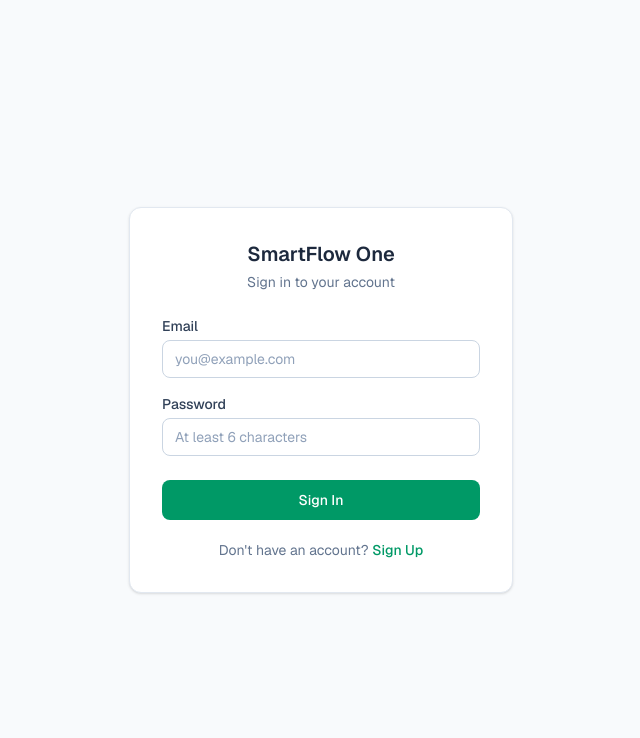
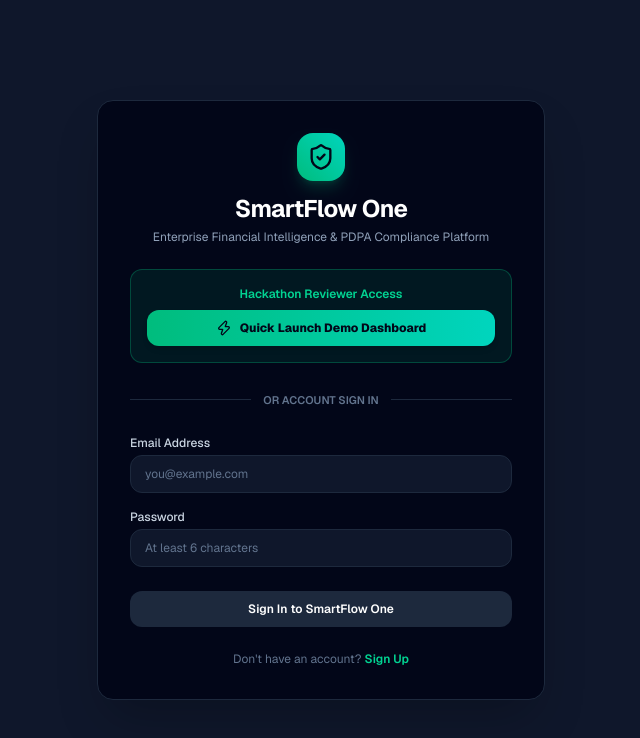
Before and after one commit to vaiyud/ai-powered-financial-report-analysis, a Next.js app: page /login in a window 1280 px wide. Shown: the top 738 px of the page, without its empty margins (319-959 px from the left). Built offline with nearby package versions, Linux system fonts and the light colour scheme.

Commit message:
fix(demo): allow public demo access to dashboard routes and add Quick Launch Demo button on login

```diff
--- a/src/app/login/page.tsx
+++ b/src/app/login/page.tsx
@@ -3,6 +3,7 @@
 import { useState } from "react";
 import { useRouter } from "next/navigation";
 import { createClient } from "@/lib/supabase/client";
+import { ShieldCheck, Zap } from "lucide-react";
 
 export default function LoginPage() {
   const router = useRouter();
@@ -52,19 +53,48 @@
     }
   }
 
+  const handleGuestDemoLaunch = () => {
+    router.push("/dashboard");
+  };
+
   return (
-    <div className="flex min-h-screen items-center justify-center bg-slate-50 px-4">
-      <div className="w-full max-w-sm rounded-xl border border-slate-200 bg-white p-8 shadow-sm">
+    <div className="flex min-h-screen items-center justify-center bg-slate-900 px-4">
+      <div className="w-full max-w-md rounded-2xl border border-slate-800 bg-slate-950 p-8 shadow-2xl text-slate-100">
         {/* Header */}
         <div className="mb-6 text-center">
-          <h1 className="text-xl font-semibold text-slate-800">
+          <div className="mx-auto mb-3 flex h-12 w-12 items-center justify-center rounded-2xl bg-gradient-to-tr from-emerald-500 to-teal-400 text-slate-950 font-bold shadow-lg shadow-emerald-500/20">
+            <ShieldCheck className="h-7 w-7" />
+          </div>
+          <h1 className="text-2xl font-bold tracking-tight text-white flex items-center justify-center gap-2">
             SmartFlow One
           </h1>
-          <p className="mt-1 text-sm text-slate-500">
-            {mode === "sign-in"
-              ? "Sign in to your account"
-              : "Create a new account"}
+          <p className="mt-1 text-xs text-slate-400">
+            Enterprise Financial Intelligence & PDPA Compliance Platform
           </p>
+        </div>
+
+        {/* Demo Quick Launch Button */}
+        <div className="mb-6 rounded-xl border border-emerald-500/30 bg-emerald-500/10 p-4 text-center">
+          <p className="text-xs font-semibold text-emerald-400 mb-2">
+            Hackathon Reviewer Access
+          </p>
+          <button
+            type="button"
+            onClick={handleGuestDemoLaunch}
+            className="flex w-full items-center justify-center gap-2 rounded-xl bg-gradient-to-r from-emerald-500 to-teal-400 px-4 py-2.5 text-xs font-extrabold text-slate-950 shadow-md transition-all hover:brightness-110"
+          >
+            <Zap size={16} />
+            Quick Launch Demo Dashboard
+          </button>
+        </div>
+
+        <div className="relative mb-6 text-center">
+          <div className="absolute inset-0 flex items-center">
+            <div className="w-full border-t border-slate-800" />
+          </div>
+          <span className="relative bg-slate-950 px-3 text-[11px] font-semibold uppercase text-slate-500">
+            Or Account Sign In
+          </span>
         </div>
 
         {/* Form */}
@@ -72,9 +102,9 @@
           <div>
             <label
               htmlFor="email"
-              className="mb-1 block text-sm font-medium text-slate-700"
+              className="mb-1 block text-xs font-medium text-slate-300"
             >
-              Email
+              Email Address
             </label>
             <input
               id="email"
@@ -82,7 +112,7 @@
               required
               value={email}
               onChange={(e) => setEmail(e.target.value)}
-              className="w-full rounded-lg border border-slate-300 px-3 py-2 text-sm text-slate-800 placeholder-slate-400 focus:border-emerald-500 focus:outline-none focus:ring-1 focus:ring-emerald-500"
+              className="w-full rounded-xl border border-slate-800 bg-slate-900 px-3.5 py-2.5 text-xs text-slate-100 placeholder-slate-500 focus:border-emerald-500 focus:outline-none focus:ring-1 focus:ring-emerald-500"
               placeholder="you@example.com"
             />
           </div>
@@ -90,7 +120,7 @@
           <div>
             <label
               htmlFor="password"
-              className="mb-1 block text-sm font-medium text-slate-700"
+              className="mb-1 block text-xs font-medium text-slate-300"
             >
               Password
             </label>
@@ -101,19 +131,19 @@
               minLength={6}
               value={password}
               onChange={(e) => setPassword(e.target.value)}
-              className="w-full rounded-lg border border-slate-300 px-3 py-2 text-sm text-slate-800 placeholder-slate-400 focus:border-emerald-500 focus:outline-none focus:ring-1 focus:ring-emerald-500"
+              className="w-full rounded-xl border border-slate-800 bg-slate-900 px-3.5 py-2.5 text-xs text-slate-100 placeholder-slate-500 focus:border-emerald-500 focus:outline-none focus:ring-1 focus:ring-emerald-500"
               placeholder="At least 6 characters"
             />
           </div>
 
           {error && (
-            <p className="rounded-md bg-red-50 px-3 py-2 text-sm text-red-600">
+            <p className="rounded-xl bg-red-500/10 border border-red-500/30 px-3.5 py-2 text-xs font-semibold text-red-400">
               {error}
             </p>
           )}
 
           {message && (
-            <p className="rounded-md bg-emerald-50 px-3 py-2 text-sm text-emerald-700">
+            <p className="rounded-xl bg-emerald-500/10 border border-emerald-500/30 px-3.5 py-2 text-xs font-semibold text-emerald-400">
               {message}
             </p>
           )}
@@ -121,18 +151,18 @@
           <button
             type="submit"
             disabled={loading}
-            className="mt-2 rounded-lg bg-emerald-600 px-4 py-2.5 text-sm font-medium text-white transition-colors hover:bg-emerald-700 disabled:opacity-50"
+            className="mt-2 rounded-xl bg-slate-800 px-4 py-2.5 text-xs font-semibold text-white transition-colors hover:bg-slate-700 disabled:opacity-50"
           >
             {loading
-              ? "Loading..."
+              ? "Authenticating..."
               : mode === "sign-in"
-                ? "Sign In"
-                : "Sign Up"}
+                ? "Sign In to SmartFlow One"
+                : "Create Account"}
           </button>
         </form>
 
         {/* Toggle mode */}
-        <p className="mt-5 text-center text-sm text-slate-500">
+        <p className="mt-6 text-center text-xs text-slate-500">
           {mode === "sign-in" ? (
             <>
               Don&apos;t have an account?{" "}
@@ -143,7 +173,7 @@
                   setError(null);
                   setMessage(null);
                 }}
-                className="font-medium text-emerald-600 hover:text-emerald-700"
+                className="font-semibold text-emerald-400 hover:underline"
               >
                 Sign Up
               </button>
@@ -158,7 +188,7 @@
                   setError(null);
                   setMessage(null);
                 }}
-                className="font-medium text-emerald-600 hover:text-emerald-700"
+                className="font-semibold text-emerald-400 hover:underline"
               >
                 Sign In
               </button>
--- a/src/lib/supabase/middleware.ts
+++ b/src/lib/supabase/middleware.ts
@@ -9,7 +9,6 @@
   const supabaseUrl = process.env.NEXT_PUBLIC_SUPABASE_URL;
   const supabaseAnonKey = process.env.NEXT_PUBLIC_SUPABASE_ANON_KEY;
 
-  // Fallback: If Supabase environment variables are missing on Vercel, allow route navigation without crashing
   if (!supabaseUrl || !supabaseAnonKey) {
     return supabaseResponse;
   }
@@ -39,21 +38,9 @@
     );
 
     // Refresh auth token safely
-    const {
-      data: { user },
-    } = await supabase.auth.getUser();
+    await supabase.auth.getUser();
 
-    // Redirect unauthenticated users to /login if auth is active
-    if (
-      !user &&
-      !request.nextUrl.pathname.startsWith("/login") &&
-      !request.nextUrl.pathname.startsWith("/auth") &&
-      !request.nextUrl.pathname.startsWith("/api")
-    ) {
-      const url = request.nextUrl.clone();
-      url.pathname = "/login";
-      return NextResponse.redirect(url);
-    }
+    // For Hackathon Demo: Allow public access to dashboard routes so Vercel reviewers can inspect the live app instantly
   } catch (error) {
     console.error("Supabase Middleware Auth Check Warning:", error);
   }
```
